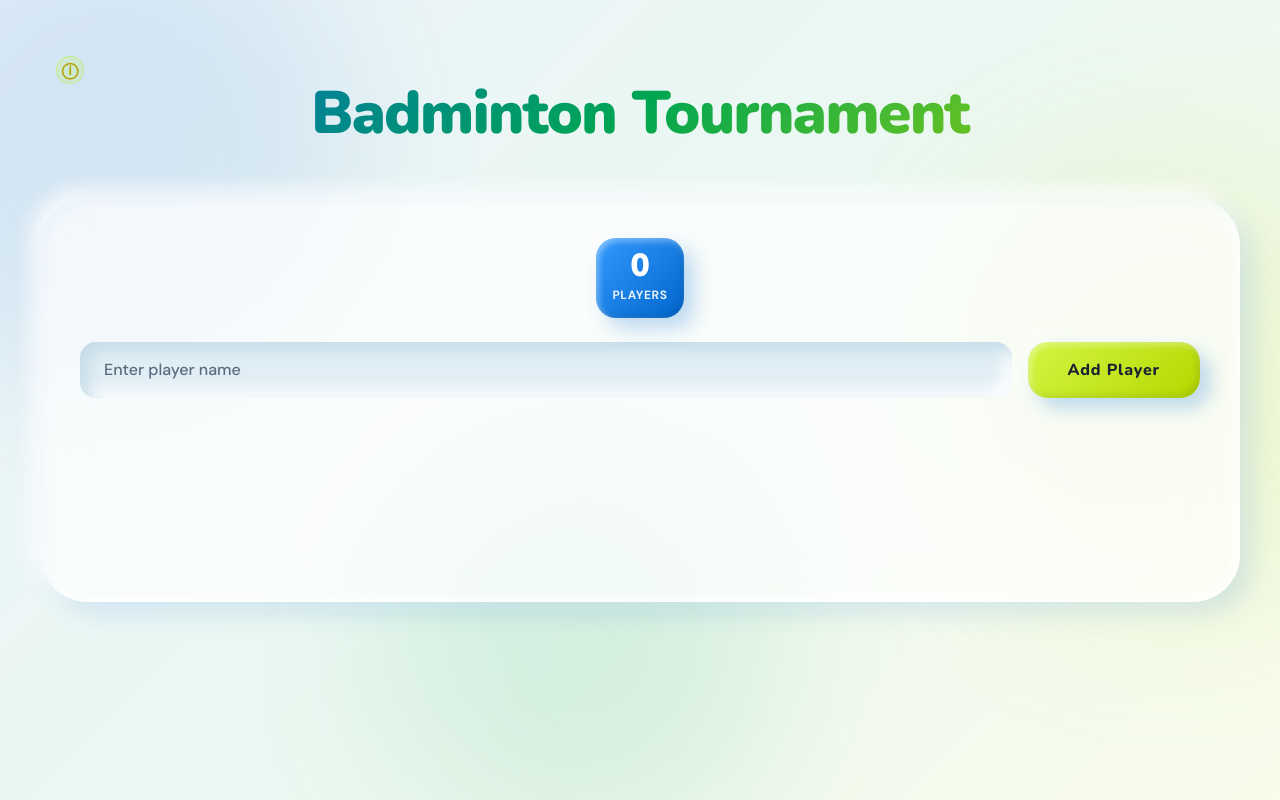
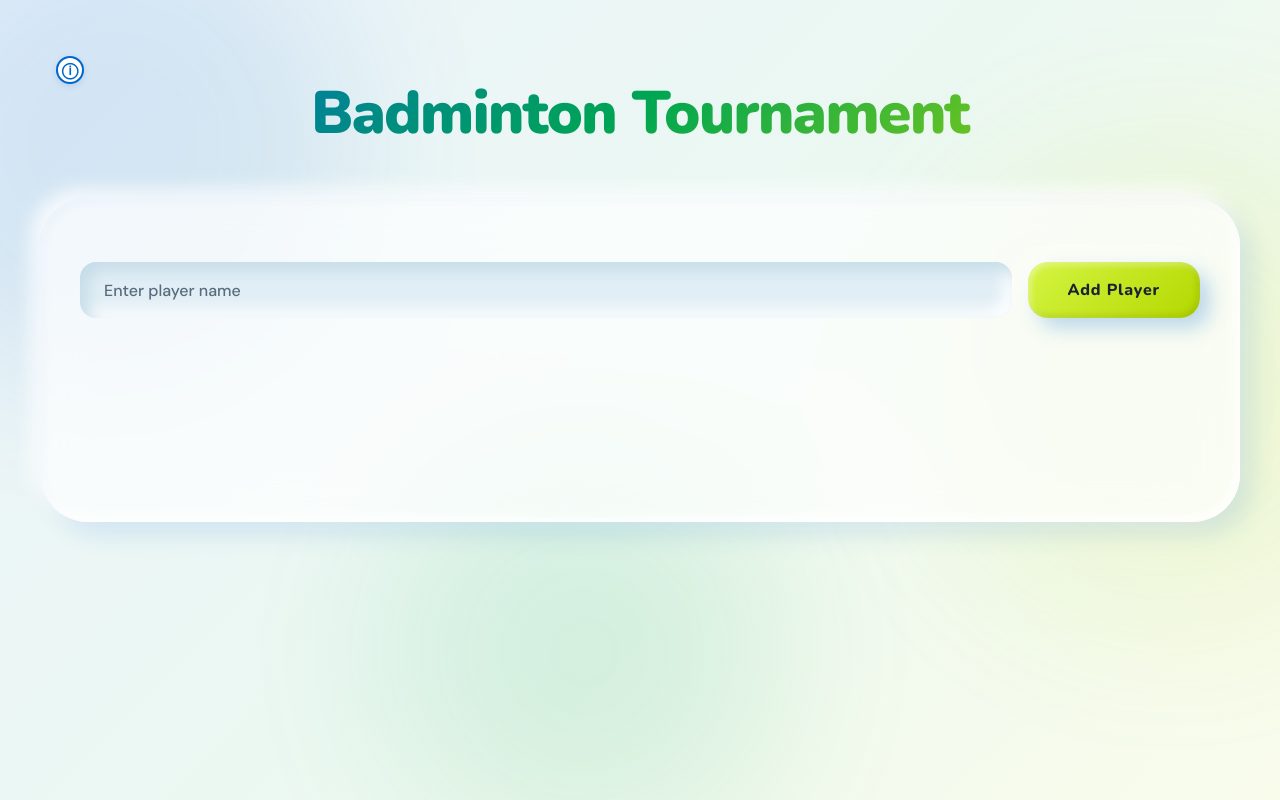
Before and after one commit to phcngyn99/badmintation, a plain HTML site: page index.html in a window 1280 px wide. Drawn offline with nearby package versions, Linux system fonts and the light colour scheme.

Commit message:
fix: Hide player count when 0 and white background for info button
UX IMPROVEMENTS:

1. Hide player count badge when 0 players
2. White background for info button with blue border

Version: v2024031829

```diff
--- a/css/components.css
+++ b/css/components.css
@@ -69,9 +69,9 @@
   left: var(--spacing-md);
   width: 28px;
   height: 28px;
-  background: rgba(185, 242, 72, 0.2);
-  color: #B5A000;
-  border: 1px solid rgba(185, 242, 72, 0.5);
+  background: white;
+  color: var(--clay-yonex-blue);
+  border: 2px solid var(--clay-yonex-blue);
   border-radius: 50%;
   font-size: 1rem;
   font-weight: 700;
@@ -81,12 +81,14 @@
   align-items: center;
   justify-content: center;
   padding: 0;
+  box-shadow: 0 2px 6px rgba(0, 102, 204, 0.15);
 }
 
 .scoring-info-btn:hover {
-  background: rgba(185, 242, 72, 0.3);
+  background: var(--clay-yonex-blue-light);
+  color: white;
   transform: scale(1.1);
-  box-shadow: 0 2px 8px rgba(185, 242, 72, 0.4);
+  box-shadow: 0 4px 12px rgba(0, 102, 204, 0.25);
 }
 
 .scoring-info-btn:active {
--- a/index.html
+++ b/index.html
@@ -13,9 +13,9 @@
   <link href="https://fonts.googleapis.com/css2?family=Nunito:wght@700;800;900&family=DM+Sans:wght@400;500;700&display=swap" rel="stylesheet">
 
   <!-- Stylesheets -->
-  <link rel="stylesheet" href="css/design-system.css?v=2024031828">
-  <link rel="stylesheet" href="css/components.css?v=2024031828">
-  <link rel="stylesheet" href="css/animations.css?v=2024031828">
+  <link rel="stylesheet" href="css/design-system.css?v=2024031829">
+  <link rel="stylesheet" href="css/components.css?v=2024031829">
+  <link rel="stylesheet" href="css/animations.css?v=2024031829">
 </head>
 <body>
   <!-- Background Blobs -->
@@ -295,6 +295,6 @@
   </div>
 
   <!-- JavaScript Modules -->
-  <script type="module" src="js/main.js?v=2024031828"></script>
+  <script type="module" src="js/main.js?v=2024031829"></script>
 </body>
 </html>
--- a/js/ui.js
+++ b/js/ui.js
@@ -189,14 +189,22 @@ export class UIController {
       const roster = document.getElementById('playerRoster');
       const setup = document.getElementById('tournamentSetup');
       const playerCountEl = document.getElementById('playerCount');
+      const playerCountBadge = document.getElementById('playerCountBadge');
 
       if (!roster || !setup || !playerCountEl) {
         console.error('Required elements not found');
         return;
       }
 
-      // Update player count badge
+      // Update player count badge and visibility
       playerCountEl.textContent = players.length;
+
+      // Hide badge when 0 players
+      if (players.length === 0) {
+        playerCountBadge.classList.add('hidden');
+      } else {
+        playerCountBadge.classList.remove('hidden');
+      }
 
       roster.innerHTML = players.map(player => `
         <div class="player-card animate-fade-in">
```
